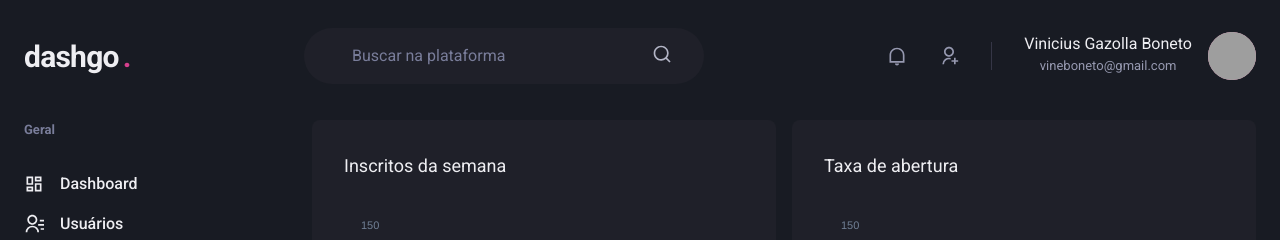
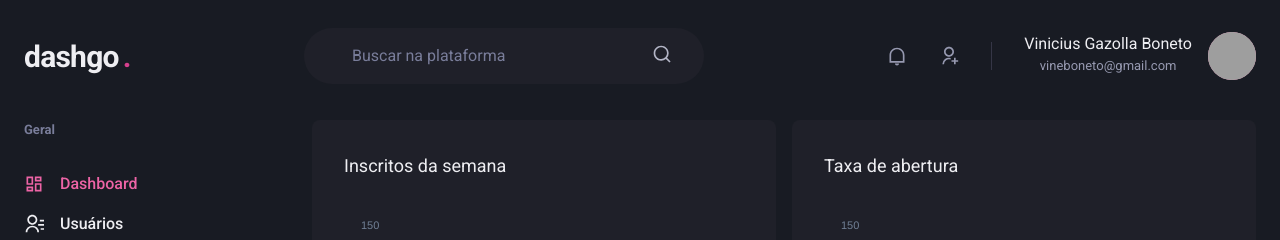
Before and after one commit to vineboneto/dashgo, a Next.js app: page /dashboard in a window 1280 px wide. Shown: the top 240 px of the page. Built offline with nearby package versions, Linux system fonts and the light colour scheme; grey boxes are pictures that could not be loaded.

Commit message:
feat: create active link

```diff
--- /dev/null
+++ b/src/components/sidebar/active-link.tsx
@@ -0,0 +1,31 @@
+import { cloneElement, ReactElement } from 'react'
+import Link, { LinkProps } from 'next/link'
+import { useRouter } from 'next/router'
+
+type Props = LinkProps & {
+  children: ReactElement
+  shouldMatchExactHref?: boolean
+}
+
+export function ActiveLink({ children, shouldMatchExactHref = false, ...props }: Props) {
+  const { asPath } = useRouter()
+
+  let isActive = false
+
+  if (shouldMatchExactHref && (asPath === props.href || asPath === props.as)) {
+    isActive = true
+  }
+
+  if (!shouldMatchExactHref && (asPath.startsWith(String(props.href)) || asPath.startsWith(String(props.as)))) {
+    console.log('Entrei aqui')
+    isActive = true
+  }
+
+  return (
+    <Link {...props}>
+      {cloneElement(children, {
+        color: isActive ? 'pink.400' : 'gray.50',
+      })}
+    </Link>
+  )
+}
--- a/src/components/sidebar/nav-link.tsx
+++ b/src/components/sidebar/nav-link.tsx
@@ -1,18 +1,22 @@
 import { ElementType } from 'react'
-import { Icon, Link, LinkProps, Text } from '@chakra-ui/react'
+import { Icon, Link as ChakraLink, LinkProps, Text } from '@chakra-ui/react'
+import { ActiveLink } from './active-link'
 
 type Props = LinkProps & {
   icon: ElementType
   children: string
+  href: string
 }
 
-export function NavLink({ icon, children, ...props }: Props) {
+export function NavLink({ icon, children, href, ...props }: Props) {
   return (
-    <Link display="flex" alignItems="center" {...props}>
-      <Icon as={icon} fontSize="20" />
-      <Text ml="4" fontWeight="medium">
-        {children}
-      </Text>
-    </Link>
+    <ActiveLink href={href} passHref>
+      <ChakraLink display="flex" alignItems="center" {...props}>
+        <Icon as={icon} fontSize="20" />
+        <Text ml="4" fontWeight="medium">
+          {children}
+        </Text>
+      </ChakraLink>
+    </ActiveLink>
   )
 }
--- a/src/components/sidebar/sidebar-nav.tsx
+++ b/src/components/sidebar/sidebar-nav.tsx
@@ -7,12 +7,12 @@ export function SidebarNav() {
   return (
     <Stack spacing="12" align="flex-start">
       <NavSection title="Geral">
-        <NavLink icon={RiDashboardLine} children="Dashboard" />
-        <NavLink icon={RiContactsLine} children="Usuários" />
+        <NavLink href="/dashboard" icon={RiDashboardLine} children="Dashboard" />
+        <NavLink href="/users" icon={RiContactsLine} children="Usuários" />
       </NavSection>
       <NavSection title="Automação">
-        <NavLink icon={RiInputMethodLine} children="Formulários" />
-        <NavLink icon={RiGitMergeLine} children="Automação" />
+        <NavLink href="/forms" icon={RiInputMethodLine} children="Formulários" />
+        <NavLink href="/automation" icon={RiGitMergeLine} children="Automação" />
       </NavSection>
     </Stack>
   )
```
Also changed, not shown: src/pages/users/create.tsx (+7 -2 lines), src/pages/users/index.tsx (+14 -5 lines).
